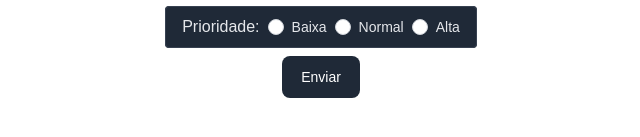
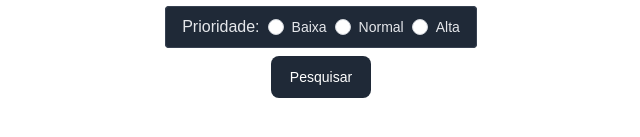
Before and after one commit to peehpimentel/estagio-telnet, a Next.js app: page /teste in a window 1280 px wide. Shown: the part 471-608 px from the top of the page, without its empty margins (319-959 px from the left). Built offline with nearby package versions, Linux system fonts and the light colour scheme; no server answers; the database is empty.

Commit message:
Uploading my internship project.

```diff
--- a/src/components/layout/buttonTicket.tsx
+++ b/src/components/layout/buttonTicket.tsx
@@ -45,7 +45,7 @@ export default function ButtonLayout({ loading, btnError, onSearchAction }: Butt
         className="mb-2"
         disabled={loading} // Desabilitado com base na prop de loading
       >
-        {loading ? "Carregando..." : "Enviar"}
+        {loading ? "Carregando..." : "Pesquisar"}
       </Button>
       {btnError && <p style={{ color: "red" }}>{btnError}</p>}
     </form>
```
